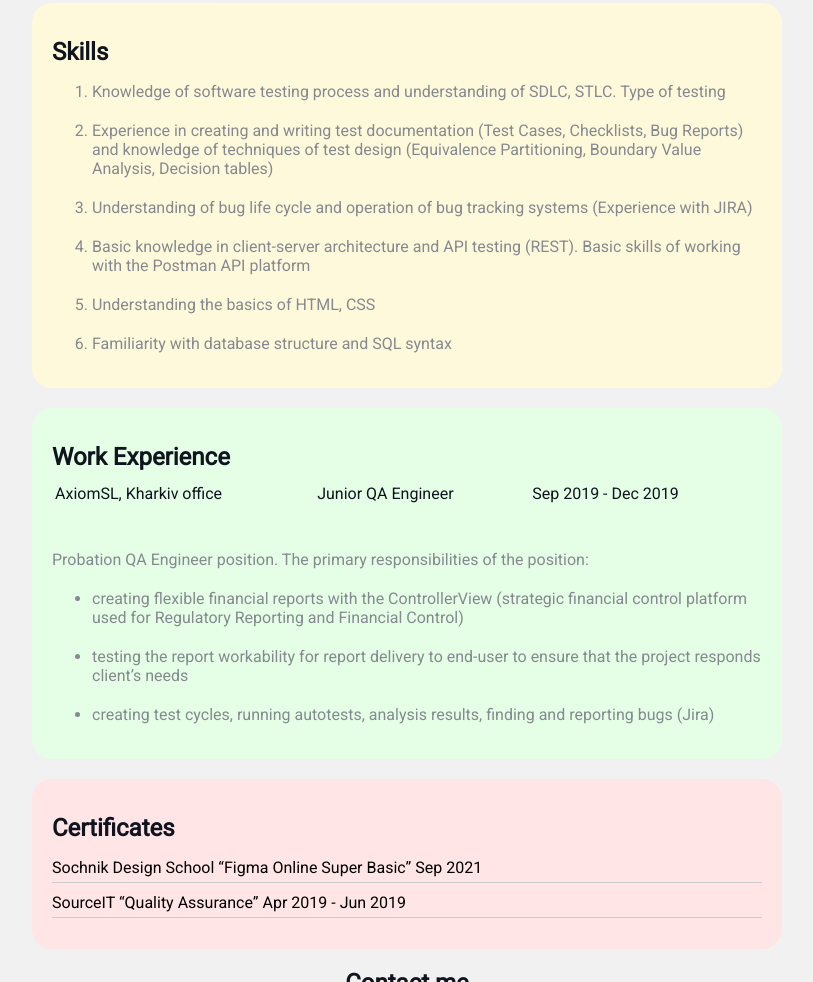
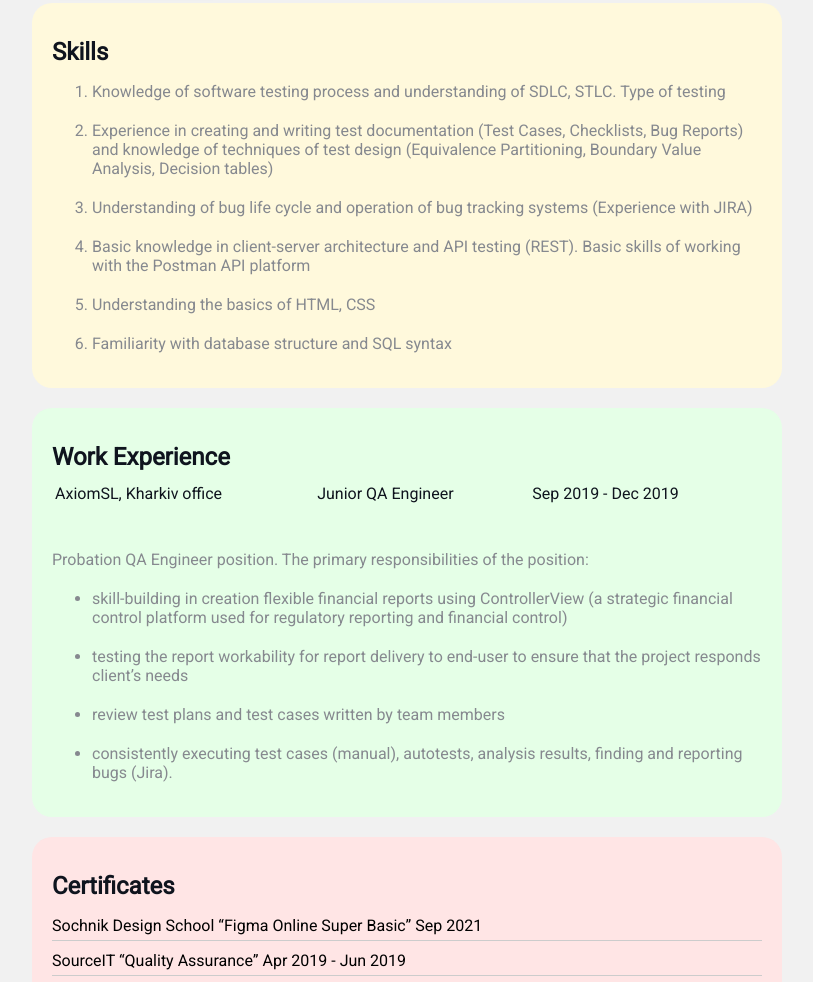
Before and after one commit to Kufayeva/css-cv, a plain HTML site: page index.html in a window 1280 px wide. Shown: the part 255-1237 px from the top of the page, without its empty margins (233-1046 px from the left). Drawn offline with Linux system fonts and the light colour scheme.

Commit message:
Update index.html

```diff
--- a/index.html
+++ b/index.html
@@ -58,9 +58,10 @@
                     <p class="text">Probation QA Engineer position. The primary responsibilities of the position:</p>
 
             <ul class="list">
-                <li>creating flexible financial reports with the ControllerView (strategic financial control platform used for Regulatory Reporting and Financial Control)</li>
+                <li>skill-building in creation flexible financial reports using ControllerView (a strategic financial control platform used for regulatory reporting and financial control)</li>
                 <li>testing the report workability for report delivery to end-user to ensure that the project responds client’s needs</li>
-                <li>creating test cycles, running autotests, analysis results, finding and reporting bugs (Jira)</li>
+                <li>review test plans and test cases written by team members</li>
+                <li>consistently executing test cases (manual), autotests, analysis results, finding and reporting bugs (Jira).</li>
 
             </ul>
         </div>
```
